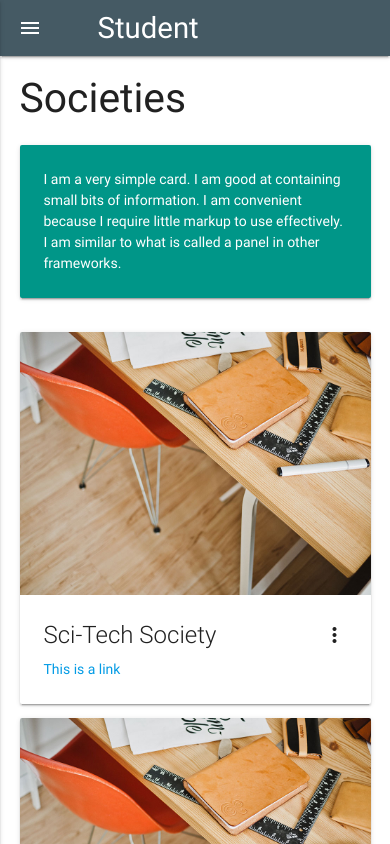
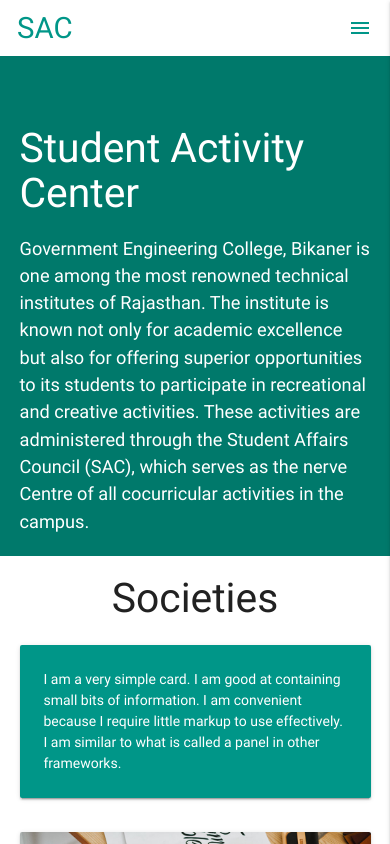
Before and after one commit to razat249/ecb-sac-web-app, a plain HTML site: page index.html in a window 390 px wide. Shown: the top 844 px of the page. Drawn offline with nearby package versions, Linux system fonts and the light colour scheme; some packages are replaced by stand-ins of ours.

Commit message:
Added some new colors and designgit add .

```diff
--- a/css/master.css
+++ b/css/master.css
@@ -0,0 +1,17 @@
+.home-intro{
+	height: 500px;
+	color: white;
+	padding-top: 50px;
+}
+
+.home-intro-content{
+	font-size: 1.3em;
+}
+
+.home-hamburger-menu{
+	margin-right: 20px;
+}
+
+.home-brand-logo{
+	margin-left: 10px;
+}
--- a/index.html
+++ b/index.html
@@ -13,9 +13,9 @@
 <body class="animated fadeIn">
 
 	<nav ng-controller="HeaderCtrl">
-		<div class="nav-wrapper blue-grey darken-2">
-			<a href="/home" class="brand-logo">Student Activity Center</a>
-			<a href="#" data-activates="mobile-demo" class="button-collapse"><i class="material-icons"> menu</i></a>
+		<div class="nav-wrapper white">
+			<a href="/home" class="brand-logo teal-text left home-brand-logo">SAC</a>
+			<a href="#" data-activates="mobile-demo" class="button-collapse teal-text right home-hamburger-menu"><i class="material-icons"> menu </i></a>
 			<ul class="right hide-on-med-and-down">
 		    	<li><a href="/home">Home</a></li>
 		    	<li><a href="badges.html">Log In (admin only)</a></li>
@@ -31,7 +31,7 @@
 		</div>
 	</nav>
 
-	<div ui-view class="animated fadeIn container"></div>
+	<div ui-view class="animated fadeIn"></div>
 
 
     <footer class="page-footer blue-grey darken-4">
@@ -63,7 +63,14 @@
 
 	<!-- temperary templete -->
 	<script type="text/ng-template" id="/home.html">
-		<h3>Societies</h3>
+	<div class="teal darken-2 home-intro">
+		<div class="container">
+			<h3 class="home-intro-heading">Student Activity Center</h3>
+			<p class="home-intro-content">Government Engineering College, Bikaner is one among the most renowned technical institutes of Rajasthan. The institute is known not only for academic excellence but also for offering superior opportunities to its students to participate in recreational and creative activities. These activities are administered through the Student Affairs Council (SAC), which serves as the nerve Centre of all cocurricular activities in the campus.</p>
+		</div>
+	</div>
+	<section class="container">
+		<h3 class="center">Societies</h3>
 		<div class="row">
 	      <div class="col s12 m5">
 	        <div class="card-panel teal">
@@ -88,6 +95,7 @@
 		    </div>
 		  </div>
 		</div>
+	</section>
 	</script>
 
 	<script src="https://code.jquery.com/jquery-1.12.1.min.js" integrity="sha256-I1nTg78tSrZev3kjvfdM5A5Ak/blglGzlaZANLPDl3I=" crossorigin="anonymous"></script>
@@ -95,7 +103,10 @@
 
   	<script type="text/javascript">
 		$( document ).ready(function(){
-			$(".button-collapse").sideNav();
+			$('.button-collapse').sideNav({
+			    edge: 'right', // Choose the horizontal origin
+			    closeOnClick: true // Closes side-nav on <a> clicks, useful for Angular/Meteor
+			});
 		})
 	</script>
 
```
